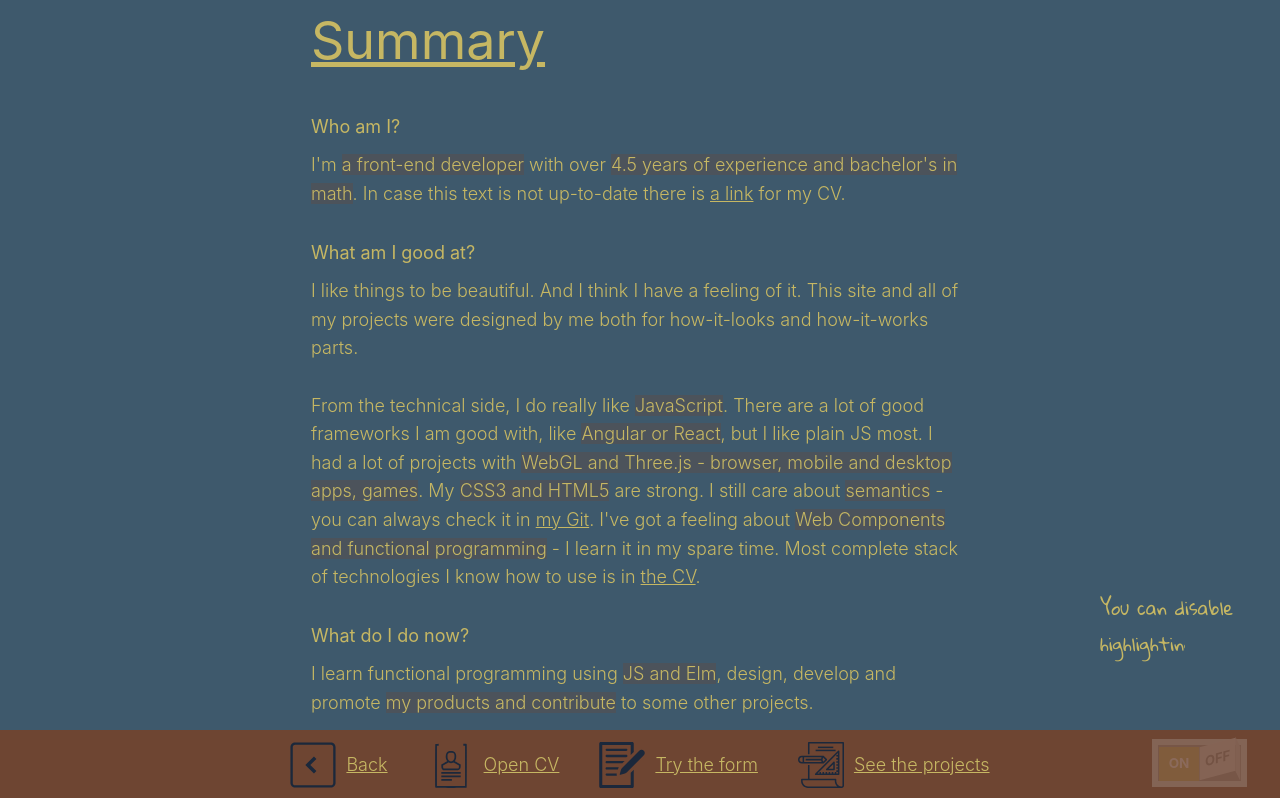
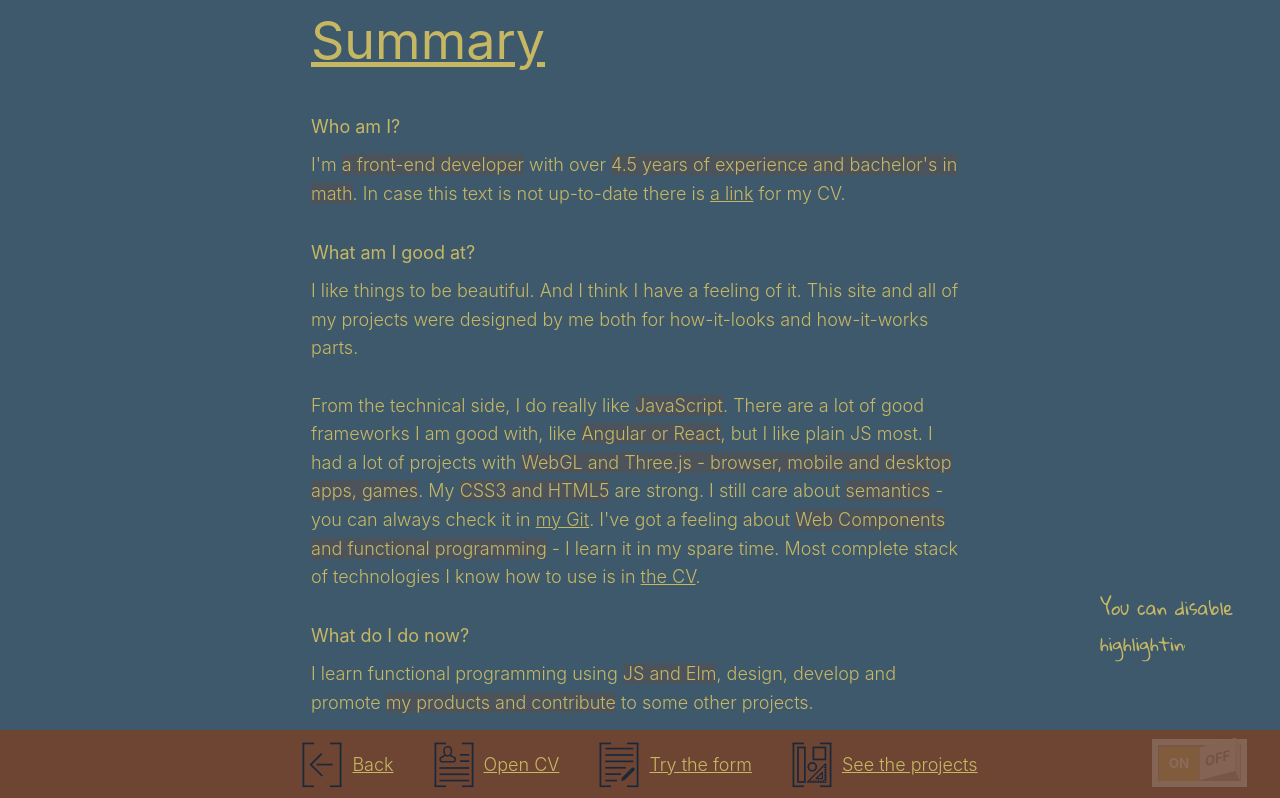
Before and after one commit to RomanistHere/RomanistHere.github.io, a React (Create React App) app: page /offer in a window 1280 px wide. Shown: the top 798 px of the page. Built offline with nearby package versions, Linux system fonts and the light colour scheme.

Commit message:
upd icons

```diff
--- a/src/components/Typing/Typing.css
+++ b/src/components/Typing/Typing.css
@@ -8,10 +8,14 @@
 	opacity: 0;
 
 	background-color: inherit;
+
+	transition: all ease 1s;
 }
 
 .typing-active {
 	opacity: 1;
+
+	transition: unset;
 }
 
 .typing__text {
--- a/src/images/BackIcon.js
+++ b/src/images/BackIcon.js
@@ -2,23 +2,24 @@ import React from "react"
 
 const BackIcon = ({className}) => {
    return <svg
-		version="1.1"
-		xmlns="http://www.w3.org/2000/svg"
-		x="0px" y="0px"
-		viewBox="0 0 1000 1000"
-		enableBackground="new 0 0 1000 1000"
-		height="62"
-		width="46"
-		className={className}
-		>
-		<g>
-			<g>
-				<path
-                    fill="#1b283b"
-					d="M889.5,10h-779C55.1,10,10,55.1,10,110.5v779C10,944.9,55.1,990,110.5,990h779c55.4,0,100.5-45.1,100.5-100.5v-779C990,55.1,944.9,10,889.5,10z M939.7,889.5c0,27.7-22.5,50.3-50.3,50.3H110.5c-27.7,0-50.3-22.6-50.3-50.3v-779c0-27.7,22.5-50.3,50.3-50.3h779c27.7,0,50.3,22.6,50.3,50.3L939.7,889.5L939.7,889.5z M574,367.2L441.2,500L574,632.8l-53.3,53.3L387.9,553.3l-0.3,0.4l-53.3-53.3l0.3-0.4l-0.4-0.4l53.3-53.3l0.4,0.4l132.8-132.8L574,367.2z"/>
-			</g>
-		</g>
-	</svg>
+			version="1.2"
+			baseProfile="tiny"
+			x="0px" y="0px"
+			viewBox="0 0 70 80"
+			overflow="visible"
+			width="40"
+			className={className}>
+			<line stroke="#1B283B" strokeWidth="3" strokeMiterlimit="10" x1="1" y1="2.5" x2="21" y2="2.5"/>
+			<line stroke="#1B283B" strokeWidth="3" strokeMiterlimit="10" x1="69" y1="2.5" x2="49" y2="2.5"/>
+			<line stroke="#1B283B" strokeWidth="3" strokeMiterlimit="10" x1="2.5" y1="2" x2="2.5" y2="77"/>
+			<line stroke="#1B283B" strokeWidth="3" strokeMiterlimit="10" x1="1" y1="77.5" x2="21" y2="77.5"/>
+			<line stroke="#1B283B" strokeWidth="3" strokeMiterlimit="10" x1="49" y1="77.5" x2="69" y2="77.5"/>
+			<line stroke="#1B283B" strokeWidth="3" strokeMiterlimit="10" x1="67.5" y1="2" x2="67.5" y2="77"/>
+			<line stroke="#1B283B" strokeWidth="3" strokeMiterlimit="10" x1="34.5" y1="20.5" x2="14.5" y2="40.5"/>
+			<line stroke="#1B283B" strokeWidth="3" strokeMiterlimit="10" x1="35.5" y1="59.5" x2="15" y2="39"/>
+			<line stroke="#1B283B" strokeWidth="3" strokeMiterlimit="10" x1="25.5" y1="39.5" x2="53.5" y2="39.5"/>
+		</svg>
+
 }
 
 export default BackIcon
--- a/src/images/CVIcon.js
+++ b/src/images/CVIcon.js
@@ -2,35 +2,37 @@ import React from "react"
 
 const CVIcon = ({className}) => {
    return <svg
-         	version="1.1"
-         	xmlns="http://www.w3.org/2000/svg"
-         	x="0px" y="0px"
-         	viewBox="100 100 800 800"
-         	enableBackground="new 0 0 900 900"
-         	height="60"
-         	width="46"
+            version="1.2"
+            baseProfile="tiny"
+            xmlns="http://www.w3.org/2000/svg"
+            x="0px" y="0px"
+            viewBox="0 0 70 80"
+            overflow="visible"
+            width="40"
             className={className}
-         	>
-            <g>
-               <g transform="translate(0.000000,512.000000) scale(0.100000,-0.100000)">
-                  <path
-                     fill="#1b283b"
-                  	d="M2329.3,3772.7c-23-9.6-51.7-40.2-63.1-65.1c-30.6-67-30.6-7412.1,0-7477.1c11.5-26.8,42.1-57.4,68.9-68.9c65.1-30.6,5266.7-30.6,5331.8,0c26.8,11.5,57.4,42.1,68.9,68.9c30.6,65.1,30.6,7410.2,0,7475.2c-34.5,74.6-95.7,90-352.1,90h-239.2v-153.1v-153.1h153.1h153.1V-31.9v-3521.4H5001H2551.3V-31.9v3521.4h153.1h153.1v153.1v153.1l-243.1-1.9C2478.6,3793.7,2350.4,3784.2,2329.3,3772.7z"/>
-                  <path
-                     fill="#1b283b"
-                  	d="M4731.1,2542.1c-346.4-68.9-553.1-292.8-620.1-673.7c-63.1-346.4-7.6-694.7,153.1-966.5c45.9-78.5,57.4-112.9,42.1-126.3c-13.4-9.6-241.1-141.6-505.2-292.8l-484.2-273.7V-22.3c0-323.4,44-467,187.5-625.8c139.7-156.9,63.2-149.3,1496.6-149.3c1190.4,0,1278.4,3.8,1349.2,36.4c99.5,44,210.5,170.3,273.7,306.2c45.9,95.7,51.7,134,57.4,384.7l7.7,277.5l-486.1,275.6c-266,151.2-493.8,283.2-507.1,292.8c-15.3,13.4-3.8,47.8,42.1,126.3c262.2,444,229.7,1142.5-65.1,1437.3C5477.5,2534.5,5100.5,2614.8,4731.1,2542.1z M5376.1,2197.6c99.5-49.8,120.6-70.8,168.4-168.4c49.8-97.6,55.5-135.9,65.1-338.8c15.3-359.8-47.9-595.2-200.9-765.5c-130.1-145.4-210.5-181.8-407.6-181.8c-197.1,0-277.5,36.4-407.6,181.8c-153.1,170.3-216.3,407.6-201,765.5c7.7,197.1,17.2,241.1,61.2,333c91.9,189.5,231.6,245,587.5,235.4C5242.1,2253.1,5272.7,2247.4,5376.1,2197.6z M4706.2,496.3c216.3-90,407.6-84.2,641.1,19.1l109.1,49.8l461.2-266l461.2-264.1v-166.5c0-181.8-36.4-308.1-97.6-340.6c-45.9-24.9-2514.7-24.9-2560.6,0c-61.2,32.5-97.6,158.8-97.6,340.6V35.1l455.5,262.2c248.8,145.4,467,258.4,482.3,254.5C4576.1,547.9,4641.2,523.1,4706.2,496.3z"/>
-                  <path
-                     fill="#1b283b"
-                     d="M3316.8-1256.7v-153.1H5001h1684.1v153.1v153.1H5001H3316.8V-1256.7z"/>
-                  <path
-                     fill="#1b283b"
-                     d="M3316.8-1869.1v-153.1H5001h1684.1v153.1v153.1H5001H3316.8V-1869.1z"/>
-                  <path
-                     fill="#1b283b"
-                     d="M3316.8-2481.6v-153.1h918.6h918.6v153.1v153.1h-918.6h-918.6V-2481.6z"/>
-               </g>
-            </g>
-         </svg>
+            >
+            <line stroke="#1B283B" strokeWidth="3" strokeMiterlimit="10" x1="1" y1="2.5" x2="21" y2="2.5"/>
+            <line stroke="#1B283B" strokeWidth="3" strokeMiterlimit="10" x1="69" y1="2.5" x2="49" y2="2.5"/>
+            <line stroke="#1B283B" strokeWidth="3" strokeMiterlimit="10" x1="2.5" y1="2" x2="2.5" y2="77"/>
+            <line stroke="#1B283B" strokeWidth="3" strokeMiterlimit="10" x1="1" y1="77.5" x2="21" y2="77.5"/>
+            <line stroke="#1B283B" strokeWidth="3" strokeMiterlimit="10" x1="49" y1="77.5" x2="69" y2="77.5"/>
+            <line stroke="#1B283B" strokeWidth="3" strokeMiterlimit="10" x1="67.5" y1="2" x2="67.5" y2="77"/>
+            <path fill="#1B283B" d="M21.66,7.37c-2.97,0.59-4.74,2.51-5.32,5.78c-0.54,2.97-0.07,5.96,1.31,8.29c0.39,0.67,0.49,0.97,0.36,1.08
+               c-0.11,0.08-2.07,1.21-4.33,2.51l-4.15,2.35v1.98c0,2.77,0.38,4,1.61,5.37c1.2,1.35,0.54,1.28,12.83,1.28
+               c10.21,0,10.96-0.03,11.57-0.31c0.85-0.38,1.8-1.46,2.35-2.63c0.39-0.82,0.44-1.15,0.49-3.3l0.07-2.38l-4.17-2.36
+               c-2.28-1.3-4.23-2.43-4.35-2.51c-0.13-0.11-0.03-0.41,0.36-1.08c2.25-3.81,1.97-9.8-0.56-12.32C28.06,7.43,24.83,6.74,21.66,7.37z
+               M27.19,10.32c0.85,0.43,1.03,0.61,1.44,1.44c0.43,0.84,0.48,1.17,0.56,2.91c0.13,3.09-0.41,5.1-1.72,6.56
+               c-1.12,1.25-1.8,1.56-3.49,1.56c-1.69,0-2.38-0.31-3.49-1.56c-1.31-1.46-1.85-3.49-1.72-6.56c0.07-1.69,0.15-2.07,0.52-2.86
+               c0.79-1.62,1.99-2.1,5.04-2.02C26.04,9.84,26.31,9.89,27.19,10.32z M21.45,24.91c1.85,0.77,3.49,0.72,5.5-0.16l0.94-0.43l3.95,2.28
+               l3.95,2.26v1.43c0,1.56-0.31,2.64-0.84,2.92c-0.39,0.21-21.56,0.21-21.96,0c-0.52-0.28-0.84-1.36-0.84-2.92v-1.43l3.91-2.25
+               c2.13-1.25,4-2.22,4.14-2.18S20.89,24.68,21.45,24.91z"/>
+               <line fill="#1B283B" stroke="#1B283B" strokeWidth="3" strokeMiterlimit="10" x1="45.5" y1="22.5" x2="61.5" y2="22.5"/>
+               <line fill="#1B283B" stroke="#1B283B" strokeWidth="3" strokeMiterlimit="10" x1="45.5" y1="33.5" x2="61.5" y2="33.5"/>
+               <line fill="#1B283B" stroke="#1B283B" strokeWidth="3" strokeMiterlimit="10" x1="9.5" y1="45.5" x2="61.5" y2="45.5"/>
+               <line fill="#1B283B" stroke="#1B283B" strokeWidth="3" strokeMiterlimit="10" x1="9.5" y1="56.5" x2="61.5" y2="56.5"/>
+               <line fill="#1B283B" stroke="#1B283B" strokeWidth="3" strokeMiterlimit="10" x1="9.5" y1="67.5" x2="61.5" y2="67.5"/>
+            </svg>
+
 }
 
 export default CVIcon
--- a/src/images/FormIcon.js
+++ b/src/images/FormIcon.js
@@ -2,55 +2,31 @@ import React from "react"
 
 const FormIcon = ({className}) => {
 	return <svg
-				version="1.1"
-				xmlns="http://www.w3.org/2000/svg"
-				x="0px" y="0px"
-				viewBox="0 0 492.014 492.014"
-				height="62"
-				width="46"
-				className={className}
-				>
-				<g>
-					<path
-						fill="#1b283b"
-						fillpacity=".8"
-						d="M339.277,459.566H34.922V32.446h304.354v105.873l32.446-32.447V16.223C371.723,7.264,364.458,0,355.5,0
-						H18.699C9.739,0,2.473,7.264,2.473,16.223v459.568c0,8.959,7.265,16.223,16.226,16.223H355.5c8.958,0,16.223-7.264,16.223-16.223
-						V297.268l-32.446,32.447V459.566z"/>
-					<path
-						fill="#1b283b"
-						fillpacity=".8"
-						d="M291.446,71.359H82.751c-6.843,0-12.396,5.553-12.396,12.398c0,6.844,5.553,12.397,12.396,12.397h208.694
-						c6.845,0,12.397-5.553,12.397-12.397C303.843,76.912,298.29,71.359,291.446,71.359z"/>
-					<path
-						fill="#1b283b"
-						fillpacity=".8"
-						d="M303.843,149.876c0-6.844-5.553-12.398-12.397-12.398H82.751c-6.843,0-12.396,5.554-12.396,12.398
-						c0,6.845,5.553,12.398,12.396,12.398h208.694C298.29,162.274,303.843,156.722,303.843,149.876z"/>
-					<path
-						fill="#1b283b"
-						fillpacity=".8"
-						d="M274.004,203.6H82.751c-6.843,0-12.396,5.554-12.396,12.398c0,6.845,5.553,12.397,12.396,12.397h166.457
-						L274.004,203.6z"/>
-					<path
-						fill="#1b283b"
-						fillpacity=".8"
-						d="M204.655,285.79c1.678-5.618,4.076-11.001,6.997-16.07h-128.9c-6.843,0-12.396,5.553-12.396,12.398
-						c0,6.844,5.553,12.398,12.396,12.398h119.304L204.655,285.79z"/>
-					<path
-						fill="#1b283b"
-						fillpacity=".8"
-						d="M82.751,335.842c-6.843,0-12.396,5.553-12.396,12.398c0,6.843,5.553,12.397,12.396,12.397h108.9
-						c-3.213-7.796-4.044-16.409-1.775-24.795H82.751z"/>
-					<path
-						fill="#1b283b"
-						fillpacity=".8"
-						d="M479.403,93.903c-6.496-6.499-15.304-10.146-24.48-10.146c-9.176,0-17.982,3.647-24.471,10.138
-						L247.036,277.316c-5.005,5.003-8.676,11.162-10.703,17.942l-14.616,48.994c-0.622,2.074-0.057,4.318,1.477,5.852
-						c1.122,1.123,2.624,1.727,4.164,1.727c0.558,0,1.13-0.08,1.688-0.249l48.991-14.618c6.782-2.026,12.941-5.699,17.943-10.702
-						l183.422-183.414c6.489-6.49,10.138-15.295,10.138-24.472C489.54,109.197,485.892,100.392,479.403,93.903z"/>
-				</g>
-			</svg>
+	version="1.2"
+	baseProfile="tiny"
+	xmlns="http://www.w3.org/2000/svg"
+	x="0px" y="0px"
+	viewBox="0 0 70 80"
+	overflow="visible"
+	width="40"
+	className={className}
+	>
+		<line stroke="#1B283B" strokeWidth="3" strokeMiterlimit="10" x1="1" y1="2.5" x2="21" y2="2.5"/>
+		<line stroke="#1B283B" strokeWidth="3" strokeMiterlimit="10" x1="69" y1="2.5" x2="49" y2="2.5"/>
+		<line stroke="#1B283B" strokeWidth="3" strokeMiterlimit="10" x1="2.5" y1="2" x2="2.5" y2="77"/>
+		<line stroke="#1B283B" strokeWidth="3" strokeMiterlimit="10" x1="1" y1="77.5" x2="21" y2="77.5"/>
+		<line stroke="#1B283B" strokeWidth="3" strokeMiterlimit="10" x1="49" y1="77.5" x2="69" y2="77.5"/>
+		<line stroke="#1B283B" strokeWidth="3" strokeMiterlimit="10" x1="67.5" y1="2" x2="67.5" y2="77"/>
+		<line stroke="#1B283B" strokeWidth="3" strokeMiterlimit="10" x1="11" y1="11.5" x2="60" y2="11.5"/>
+		<line stroke="#1B283B" strokeWidth="3" strokeMiterlimit="10" x1="11" y1="22.7" x2="60" y2="22.7"/>
+		<line stroke="#1B283B" strokeWidth="3" strokeMiterlimit="10" x1="11" y1="33.9" x2="60" y2="33.9"/>
+		<line stroke="#1B283B" strokeWidth="3" strokeMiterlimit="10" x1="11" y1="45.1" x2="47" y2="45.1"/>
+		<line stroke="#1B283B" strokeWidth="3" strokeMiterlimit="10" x1="11" y1="67.5" x2="31.5" y2="67.5"/>
+		<line stroke="#1B283B" strokeWidth="3" strokeMiterlimit="10" x1="11" y1="56.3" x2="38.5" y2="56.3"/>
+		<path fill="#1B283B" d="M61.63,45.37c-0.58-0.58-1.37-0.91-2.19-0.91c-0.82,0-1.61,0.33-2.19,0.91l-16.4,16.4
+			c-0.45,0.45-0.78,1-0.96,1.6l-1.31,4.38c-0.06,0.19-0.01,0.39,0.13,0.52c0.1,0.1,0.23,0.15,0.37,0.15c0.05,0,0.1-0.01,0.15-0.02
+			l4.38-1.31c0.61-0.18,1.16-0.51,1.6-0.96l16.4-16.4c0.58-0.58,0.91-1.37,0.91-2.19C62.54,46.74,62.22,45.95,61.63,45.37z"/>
+	</svg>
 }
 
 export default FormIcon
--- a/src/images/ProjectsIcon.js
+++ b/src/images/ProjectsIcon.js
@@ -2,58 +2,33 @@ import React from "react"
 
 const ProjectsIcon = ({className}) => {
    return <svg
-               version="1.1"
-               xmlns="http://www.w3.org/2000/svg"
-               x="0px" y="0px"
-               viewBox="0 0 480.001 480.001"
-               height="62"
-               width="46"
-               className={className}
-               >
+            version="1.2"
+            baseProfile="tiny"
+            x="0px" y="0px"
+            viewBox="0 0 70 80"
+            overflow="visible"
+            width="40"
+            className={className}
+            >
+            <line stroke="#1B283B" strokeWidth="3" strokeMiterlimit="10" x1="1" y1="2.5" x2="21" y2="2.5"/>
+            <line stroke="#1B283B" strokeWidth="3" strokeMiterlimit="10" x1="69" y1="2.5" x2="49" y2="2.5"/>
+            <line stroke="#1B283B" strokeWidth="3" strokeMiterlimit="10" x1="2.5" y1="2" x2="2.5" y2="77"/>
+            <line stroke="#1B283B" strokeWidth="3" strokeMiterlimit="10" x1="1" y1="77.5" x2="21" y2="77.5"/>
+            <line stroke="#1B283B" strokeWidth="3" strokeMiterlimit="10" x1="49" y1="77.5" x2="69" y2="77.5"/>
+            <line stroke="#1B283B" strokeWidth="3" strokeMiterlimit="10" x1="67.5" y1="2" x2="67.5" y2="77"/>
             <g>
-               <g>
-                  <g>
-                     <path
-                        fill="#1b283b"
-                        d="M472,0H112c-4.418,0-8,3.582-8,8v120h16V16h344v440c0.077,4.207-3.169,7.731-7.368,8c-0.688,0-1.376-0.056-2.064-0.072
-                        c-1.416-0.04-2.832-0.072-4.224-0.216c-0.12,0-0.232,0-0.352-0.048c-26.128-2.856-46.767-23.475-49.648-49.6
-                        c0-0.112-0.04-0.232-0.056-0.344c-0.194-1.901-0.29-3.81-0.288-5.72v-16c0-4.418-3.582-8-8-8H120V240h-16v144H40
-                        c-4.418,0-8,3.582-8,8v16c0.044,39.746,32.254,71.956,72,72h352.8c12.982-0.34,23.3-11.014,23.2-24V8C480,3.582,476.418,0,472,0z
-                         M104,464c-30.913-0.035-55.965-25.087-56-56v-8h336v8c0.011,2.638,0.163,5.274,0.456,7.896c0.072,0.696,0.208,1.368,0.304,2.056
-                        c0.264,1.936,0.584,3.864,1.008,5.76c0.144,0.664,0.328,1.32,0.496,1.984c0.488,1.928,1.04,3.824,1.68,5.696
-                        c0.184,0.536,0.376,1.064,0.576,1.6c0.728,1.984,1.552,3.92,2.456,5.832c0.192,0.392,0.368,0.8,0.56,1.16
-                        c1.003,2.027,2.104,3.997,3.304,5.912c0.16,0.256,0.304,0.52,0.464,0.8c1.304,2.043,2.712,4.019,4.216,5.92l0.256,0.344
-                        c1.746,2.193,3.616,4.284,5.6,6.264c1.723,1.707,3.509,3.307,5.36,4.8L104,464z"/>
-                     <path
-                        fill="#1b283b"
-                        d="M264,224c2.122,0,4.156-0.844,5.656-2.344l32-32c3.123-3.124,3.123-8.188,0-11.312l-32-32
-                        c-1.5-1.5-3.534-2.344-5.656-2.344H40c-22.091,0-40,17.909-40,40s17.909,40,40,40H264z M261.936,161.248L284.688,184
-                        l-22.752,22.752L256.248,184L261.936,161.248z M64,160h181.76l-4,16H80v16h161.76l4,16H64V160z M16,184c0-13.255,10.745-24,24-24
-                        h8v48h-8C26.745,208,16,197.255,16,184z"/>
-                     <path
-                        fill="#1b283b"
-                        d="M184,344h240c4.418,0,8-3.582,8-8V96c-0.001-4.418-3.583-7.999-8.002-7.998c-2.121,0-4.154,0.843-5.654,2.342l-240,240
-                        c-3.124,3.125-3.123,8.19,0.002,11.314C179.846,343.157,181.879,344,184,344z M416,115.312V136h-16v16h16v16h-16v16h16v16h-16v16
-                        h16v16h-16v16h16v16h-16v16h16v16h-16v16h16v16h-16v-16h-16v16h-16v-16h-16v16h-16v-16h-16v16h-16v-16h-16v16h-16v-16h-16v16h-16
-                        v-16h-16v16h-20.688L416,115.312z"/>
-                     <path
-                        fill="#1b283b"
-                        d="M299.88,296H376c4.418,0,8-3.582,8-8v-76.12c-0.001-4.418-3.583-7.999-8.002-7.998c-2.121,0-4.154,0.843-5.654,2.342
-                        l-76.12,76.12c-3.124,3.125-3.123,8.19,0.002,11.314C295.726,295.157,297.759,296,299.88,296z M368,231.2V280h-48.8L368,231.2z"
-                        />
-                     <rect
-                        fill="#1b283b"
-                        x="208" y="48"
-                        width="160"
-                        height="16"/>
-                     <rect
-                        fill="#1b283b"
-                        x="184" y="80"
-                        width="208"
-                        height="16"/>
-                  </g>
-               </g>
+               <path fill="#1B283B" d="M26.86,71.4h32.25c0.59,0,1.08-0.48,1.08-1.08V38.07c0-0.59-0.48-1.08-1.08-1.07
+                  c-0.29,0-0.56,0.11-0.76,0.31L26.1,69.57c-0.42,0.42-0.42,1.1,0,1.52C26.3,71.29,26.57,71.4,26.86,71.4z M58.04,40.67v2.78h-2.15
+                  v2.15h2.15v2.15h-2.15v2.15h2.15v2.15h-2.15v2.15h2.15v2.15h-2.15v2.15h2.15v2.15h-2.15v2.15h2.15v2.15h-2.15v2.15h2.15v2.15h-2.15
+                  V67.1h-2.15v2.15h-2.15V67.1h-2.15v2.15h-2.15V67.1h-2.15v2.15h-2.15V67.1h-2.15v2.15h-2.15V67.1h-2.15v2.15h-2.15V67.1h-2.15v2.15
+                  h-2.78L58.04,40.67z"/>
+               <path fill="#1B283B" d="M42.15,65.35h10.94c0.63,0,1.15-0.51,1.15-1.15V53.26c0-0.63-0.51-1.15-1.15-1.15
+                     c-0.3,0-0.6,0.12-0.81,0.34L41.34,63.39c-0.45,0.45-0.45,1.18,0,1.63C41.55,65.23,41.84,65.35,42.15,65.35z M51.94,56.04v7.01
+                     h-7.01L51.94,56.04z"/>
             </g>
+            <circle fill="none" stroke="#1B283B" strokeWidth="3" strokeMiterlimit="10" cx="35.5" cy="43.5" r="7"/>
+            <rect x="10.5" y="9.5" fill="none" stroke="#1B283B" strokeWidth="3" strokeMiterlimit="10" width="12" height="60.5"/>
+            <rect x="37.5" y="9.5" fill="none" stroke="#1B283B" strokeWidth="3" strokeMiterlimit="10" width="21" height="21"/>
          </svg>
 }
 
--- a/src/pages/Offer/Offer.css
+++ b/src/pages/Offer/Offer.css
@@ -157,6 +157,12 @@
 
 .offer__word {
     background-color: rgba(110, 69, 50, .3);
+
+    transition: background-color ease .7s 0s;
+}
+
+.offer__word-hide {
+    background-color: transparent;
 }
 
 .offer__checkbox {
--- a/src/static/content.js
+++ b/src/static/content.js
@@ -1,5 +1,5 @@
 const content = {
-	'card__title': 'Contact ID',
+	'card__title': 'Contact Me',
 	'card__info': [
 		{
 			'card__label': 'name: ',
--- /dev/null
+++ b/src/static/manage.js
@@ -0,0 +1,5 @@
+const manage = {
+	'offer_switcher__hide_time': 15000,
+}
+
+export default manage
```
Also changed, not shown: src/pages/Offer/Offer.js (+6 -2 lines), src/images/iconCV.svg (deleted), src/images/iconForm.svg (deleted).
